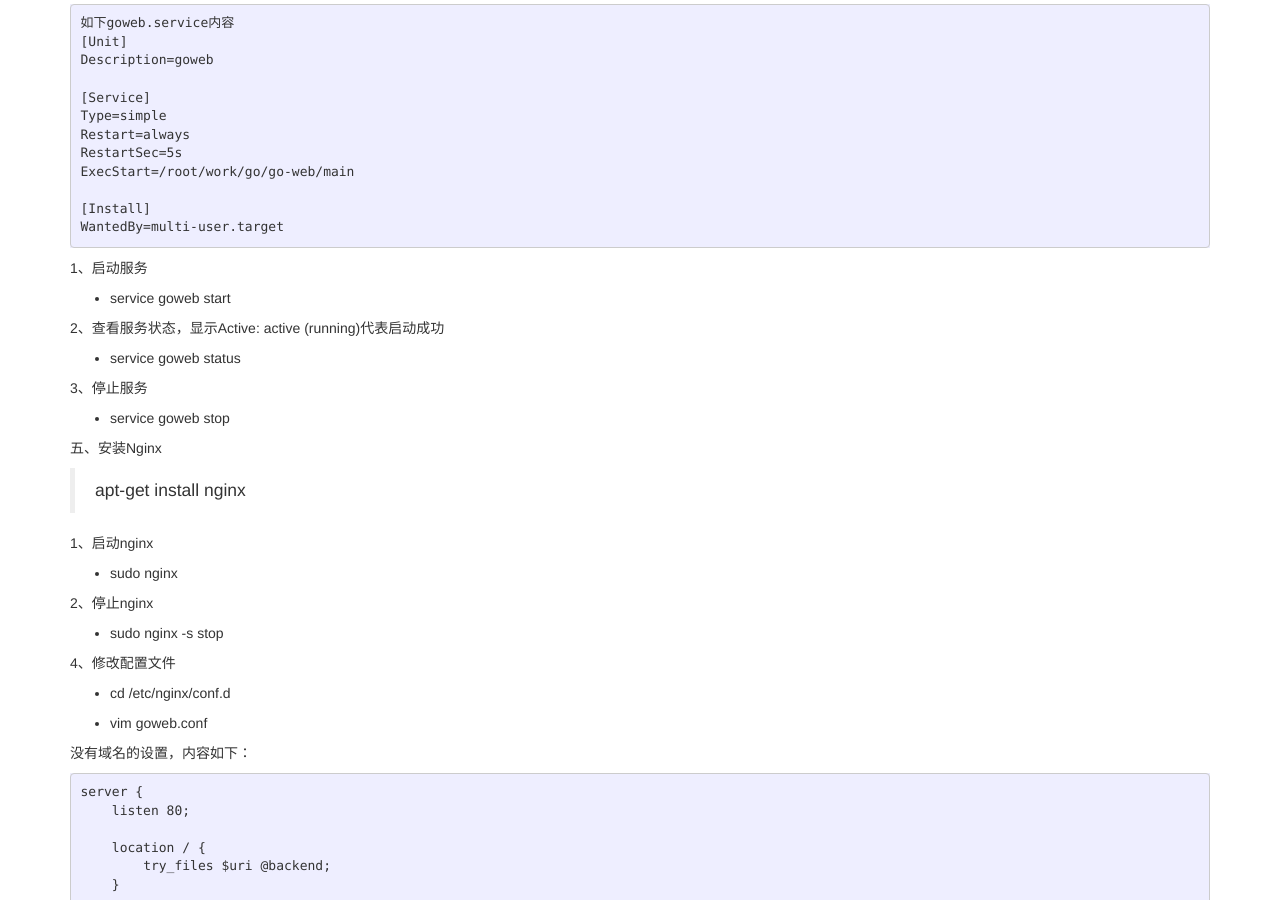
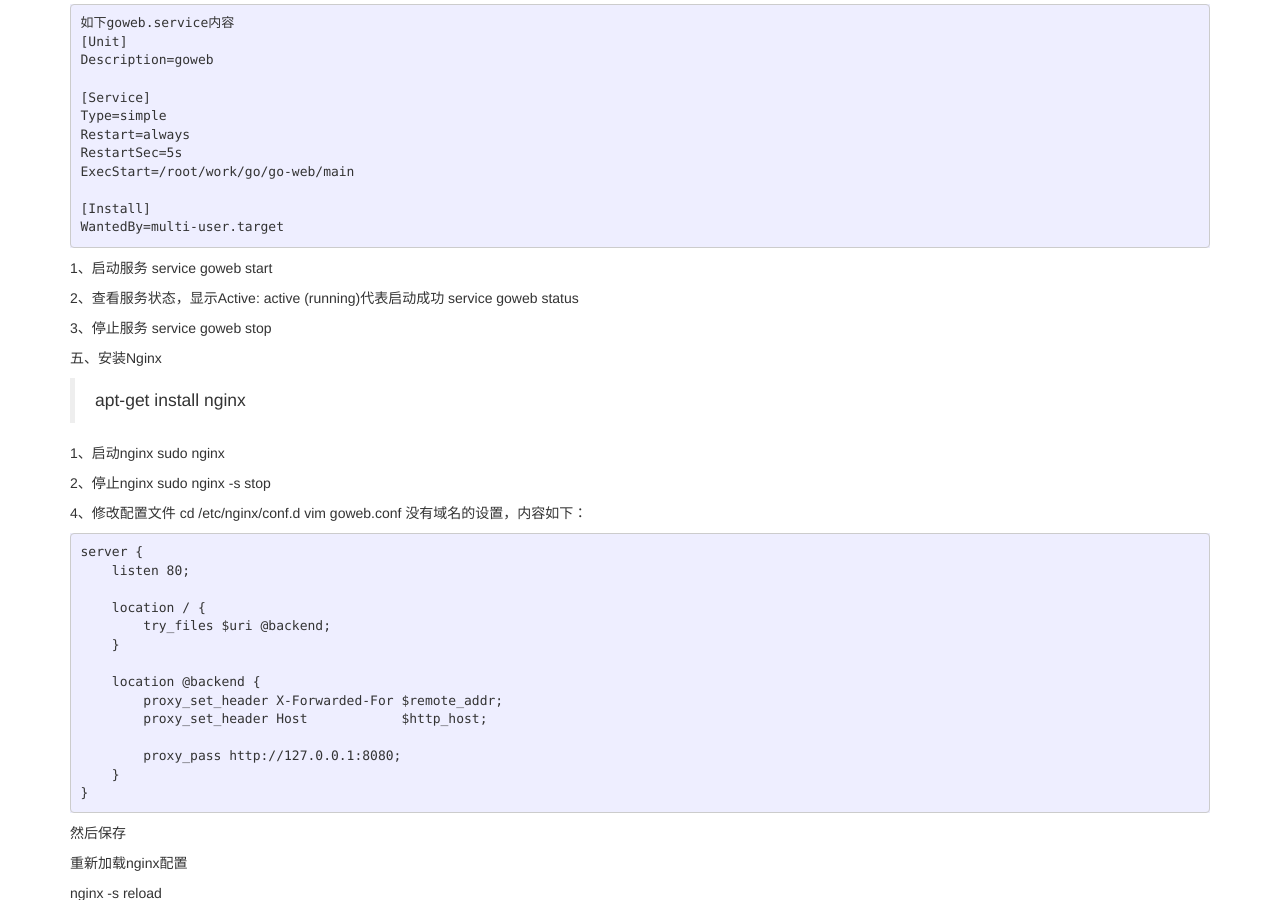
Before and after one commit to ityangbaojin/ityangbaojin.github.io, a Jekyll site: the page built from _posts/2020-07-17-ubuntu-go-web.md, in a window 1280 px wide and 900 px high, scrolled down 1429 px. Built offline with Jekyll 4.4.1, drawn with Linux system fonts in a browser that asks for light colours; comment, search, counter and statistics services are not loaded.

````diff
--- a/_posts/2020-07-17-ubuntu-go-web.md
+++ b/_posts/2020-07-17-ubuntu-go-web.md
@@ -72,37 +72,29 @@ WantedBy=multi-user.target
 ```
 
 1、启动服务
-
-- service goweb start
+    service goweb start
 
 2、查看服务状态，显示Active: active (running)代表启动成功
-
-- service goweb status
+    service goweb status
 
 3、停止服务
-
-- service goweb stop
+    service goweb stop
 
 
 五、安装Nginx
->apt-get install nginx
+>
+apt-get install nginx
 
 1、启动nginx
-
-- sudo nginx
+    sudo nginx
 
 2、停止nginx
-
-- sudo nginx -s stop
+    sudo nginx -s stop
 
 4、修改配置文件
-
-
-- cd /etc/nginx/conf.d
-
-- vim goweb.conf
-
-没有域名的设置，内容如下：
+    cd /etc/nginx/conf.d
+    vim goweb.conf
+    没有域名的设置，内容如下：
 
 ```
 server {
@@ -120,6 +112,7 @@ server {
     }
 }
 ```
+
 然后保存
 
 重新加载nginx配置
````
